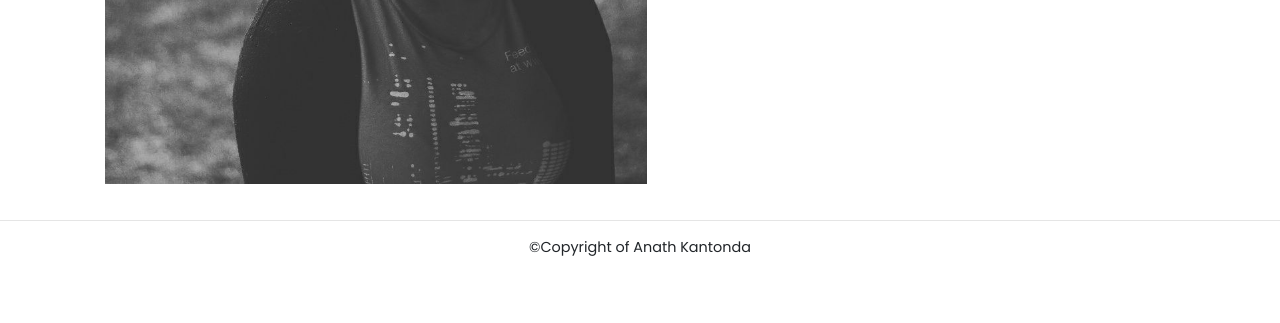
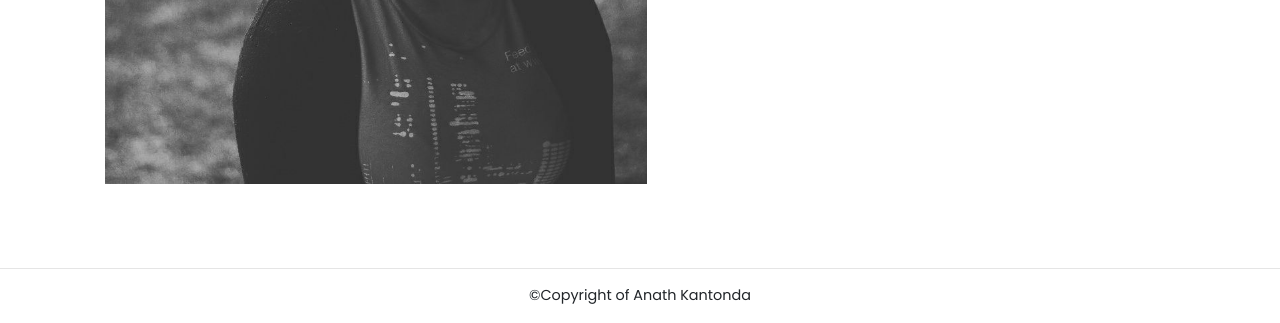
Before and after one commit to anathkantonda/portfolio, a plain HTML site: page index.html in a window 1280 px wide. Shown: the part 658-981 px from the top of the page. Before the commit the page ends 933 px from the top, so only its background shows below. Drawn offline with nearby package versions, Linux system fonts and the light colour scheme.

```diff
--- a/index.html
+++ b/index.html
@@ -62,8 +62,8 @@
             </div>
         </section>
     </main>
-
-    <hr>
+    <br>
+    <hr style="margin-top: 40px">
     <footer>
         <p>&copyCopyright of Anath Kantonda</p>
     </footer>
```
